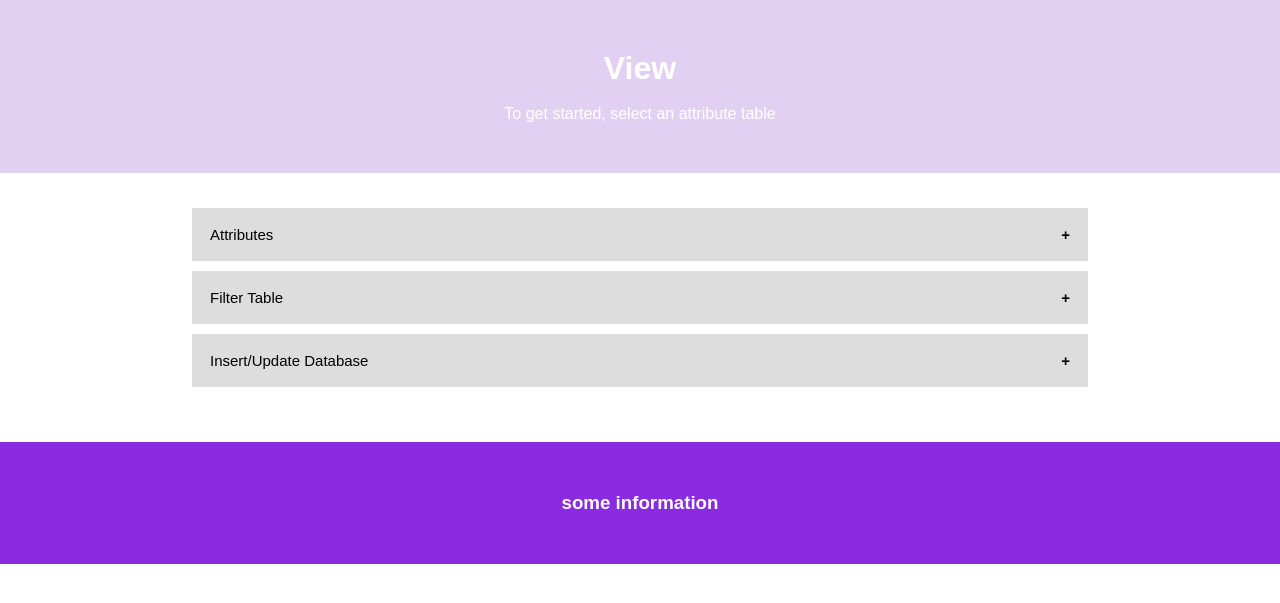
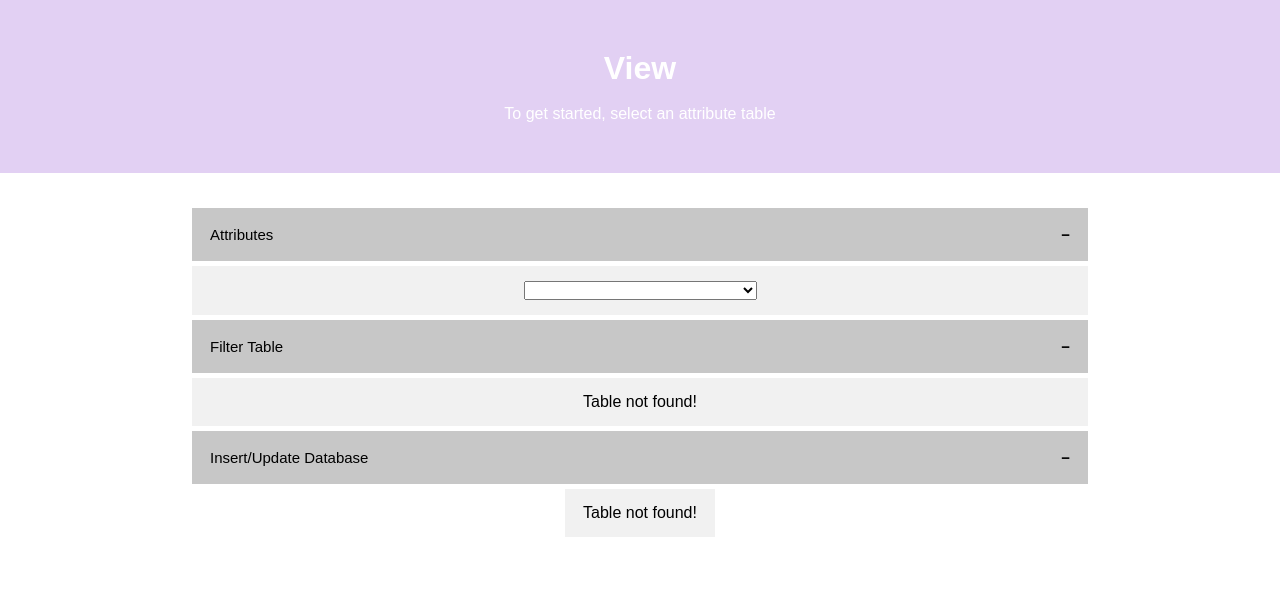
Before and after one commit to jordanwmckee/polymer-selector, a PHP site: page / in a window 1280 px wide. Shown: the part 57-660 px from the top of the page. Run offline with PHP 8.4, Linux system fonts and the light colour scheme.

Commit message:
crappy styling

```diff
--- a/website/code/query_db.php
+++ b/website/code/query_db.php
@@ -202,7 +202,7 @@ function updateTable() {
     $rows = getColumnNames($conn, $table);
 
     // output
-    echo '<form id="update-form"><ul>';
+    echo '<form class="formm"><ul>';
     foreach ($rows as $value) {
         echo '<div class="filter-row">
                 <li class="col-name">'.$value.'
--- a/website/static/css/style.css
+++ b/website/static/css/style.css
@@ -67,7 +67,7 @@ a {
     margin: 5px 0;
 }
 
-#formm {
+.formm {
     width: 100%;
 }
 
@@ -143,11 +143,3 @@ tr:nth-child(even) {
 #update {
     margin-bottom: 50px;
 }
-
-#footer {
-    width: 100%;
-    padding: 50px 0;
-    background-color: blueviolet;
-    color: white;
-    text-align: center;
-}
--- a/website/static/index.php
+++ b/website/static/index.php
@@ -29,7 +29,7 @@ validateDatabase();
                 <li><a href="index.php" data-after="View">View</a></li>
                 <li><a href="search.php" data-after="Search">Search</a></li>
                 <li><a href="compare.php" data-after="Compare">Compare</a></li>
-                <li><a href="#update" data-after="Update">Update</a></li>
+                <li><a href="javascript:openUpdateDropdown()" data-after="Update">Update</a></li>
             </ul>
         </div>
     </div>
@@ -47,7 +47,7 @@ validateDatabase();
 
         <!-- table filter section -->
         <div id="config">
-            <form id="formm">
+            <form class="formm">
                 <div id="table-select">
                     <button type="button" class="collapsible">Attributes</button>
                     <div class="content">
@@ -90,7 +90,7 @@ validateDatabase();
         <div id="update">
             <?php
             if (checkForTable()) {
-                echo '<button type="button" class="collapsible">Insert/Update Database</button><div class="content">';
+                echo '<button type="button" class="collapsible" id="update-content">Insert/Update Database</button><div class="content">';
                 updateTable();
                 echo '</div>';
             }
@@ -100,12 +100,6 @@ validateDatabase();
 
     </div>
 
-    <!-- footer section -->
-    <div id="footer">
-        <h3>some information</h3>
-    </div>
-    <!-- end footer section -->
-
 </body>
 <script type="text/javascript" src="./js/script.js"></script>
 </html>
--- a/website/static/js/script.js
+++ b/website/static/js/script.js
@@ -47,10 +47,31 @@ function filterTable() {
     location.href = url;
 }
 
-// for collapsible filter section
+function openUpdateDropdown() {
+  if (!document.getElementById('update-content'))
+    return;
+  var updateButton = document.getElementById('update-content');
+  if (!updateButton.style.maxHeight) {
+    let content = updateButton.nextElementSibling;
+    content.style.maxHeight = content.scrollHeight + "px";
+    content.style.padding = "15px 18px";
+  }
+  updateButton.scrollIntoView();
+}
+
+// for collapsible filter section >>
 var coll = document.getElementsByClassName("collapsible");
 var i;
 
+// start with collapsibles open
+for (i = 0; i < coll.length; i++) {
+  coll[i].classList.toggle("active");
+  var content = coll[i].nextElementSibling;
+  content.style.maxHeight = content.scrollHeight + "px";
+  content.style.padding = "15px 18px";
+}
+
+// add event listeners to open and close collapsibles
 for (i = 0; i < coll.length; i++) {
   coll[i].addEventListener("click", function() {
     this.classList.toggle("active");
```
